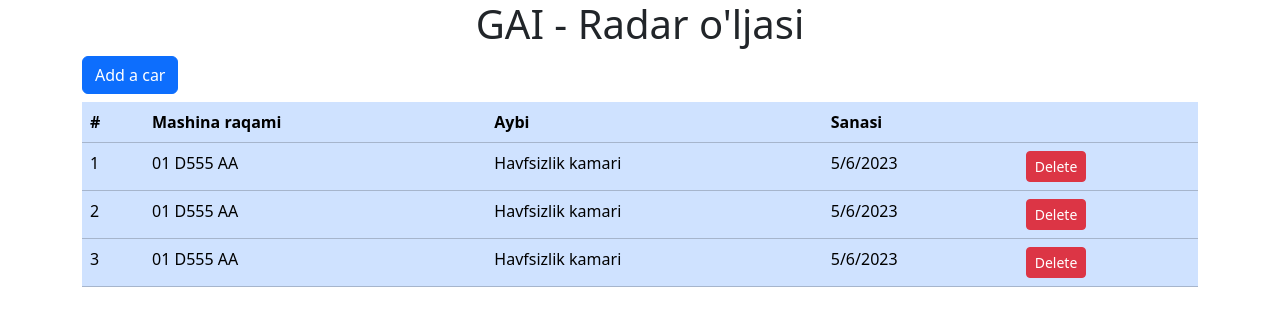
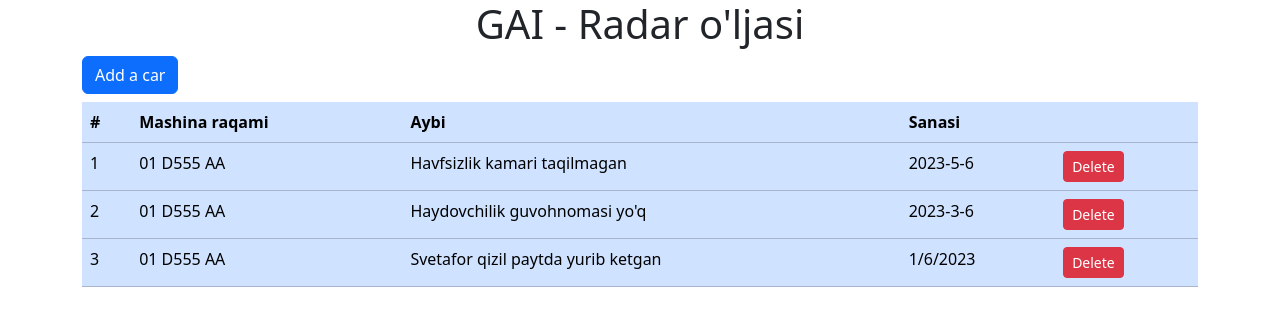
Before and after one commit to uabdirasul/gai, a React (Create React App) app: page / in a window 1280 px wide. Shown: the top 326 px of the page. Built offline with nearby package versions, Linux system fonts and the light colour scheme.

Commit message:
edit mock data

```diff
--- a/src/Components/Main.js
+++ b/src/Components/Main.js
@@ -14,18 +14,18 @@ class Main extends Component {
     const cars = [
       {
         carNumber: "01 D555 AA",
-        guilt: "Havfsizlik kamari",
-        date: "5/6/2023",
+        guilt: "Havfsizlik kamari taqilmagan",
+        date: "2023-5-6",
       },
       {
         carNumber: "01 D555 AA",
-        guilt: "Havfsizlik kamari",
-        date: "5/6/2023",
+        guilt: "Haydovchilik guvohnomasi yo'q",
+        date: "2023-3-6",
       },
       {
         carNumber: "01 D555 AA",
-        guilt: "Havfsizlik kamari",
-        date: "5/6/2023",
+        guilt: "Svetafor qizil paytda yurib ketgan",
+        date: "1/6/2023",
       },
     ];
     this.setState({
```
